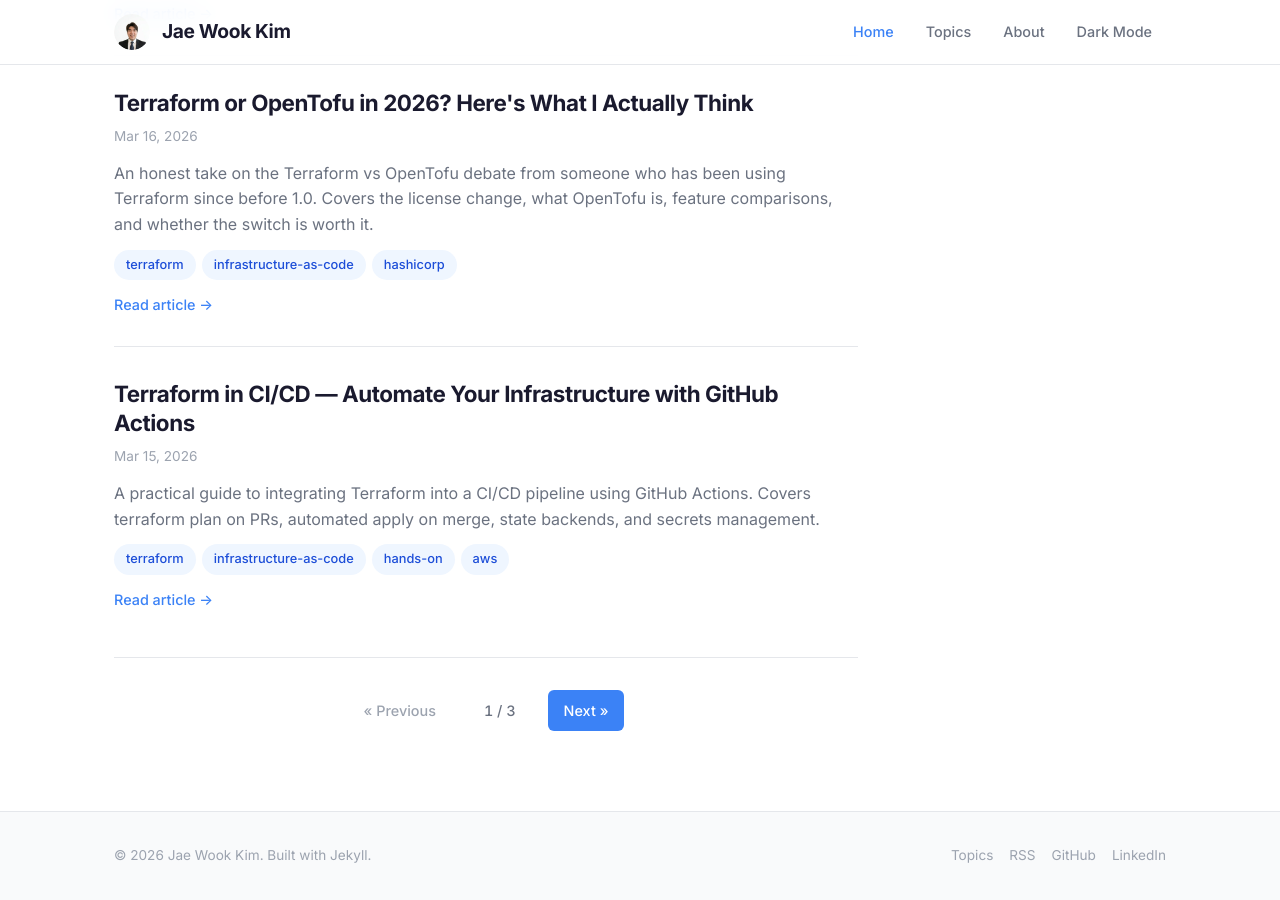
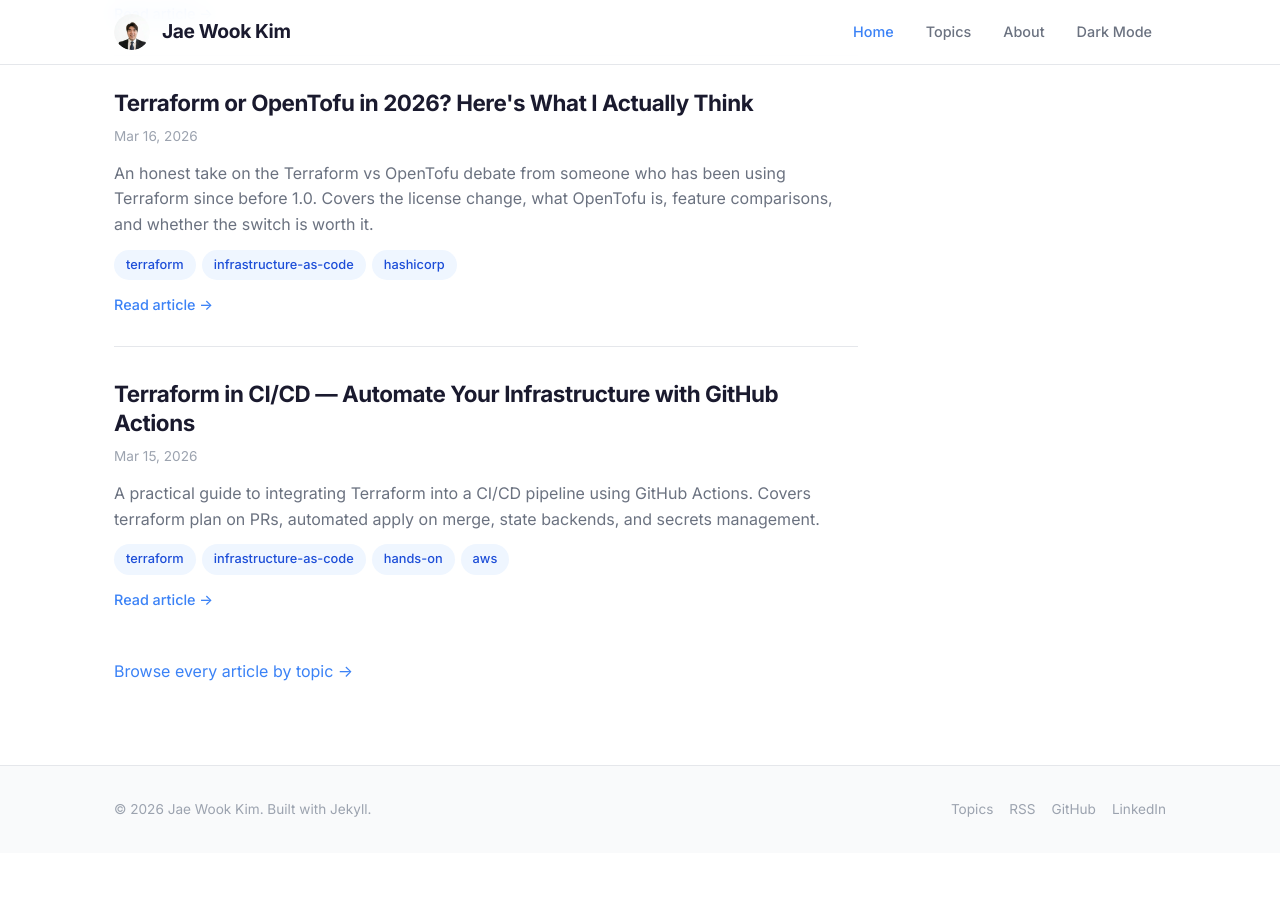
Before and after one commit to iamjaekim/iamjaekim.github.io, a Jekyll site: the page built from index.html, in a window 1280 px wide and 900 px high, scrolled down 2699 px. Built offline with Jekyll 4.4.1, drawn with Linux system fonts in a browser that asks for light colours; the list of posts is cut into pages by our own code; after the commit the page ends 3552 px from its top, so only the background shows below that.

Commit message:
Fix homepage rendering and recent post discovery

```diff
--- a/index.html
+++ b/index.html
@@ -1,7 +1,6 @@
 ---
 layout: default
 title: Developer Experience, Platform Engineering, and Cloud
-permalink: /
 description: Practical articles by Jae Wook Kim about developer experience, platform engineering, GitHub Actions, infrastructure as code, cloud architecture, and AI agents.
 ---
 
@@ -21,7 +20,7 @@
   <section class="content-main" aria-labelledby="latest-posts-title">
     <h2 id="latest-posts-title" class="section-heading">Latest articles</h2>
     <ul class="post-list">
-      {% for post in paginator.posts %}
+      {% for post in site.posts limit:10 %}
       <li class="post-card">
         <h3 class="post-card-title">
           <a href="{{ post.url | relative_url }}">{{ post.title }}</a>
@@ -44,21 +43,7 @@
       {% endfor %}
     </ul>
 
-    {% if paginator.total_pages > 1 %}
-    <nav class="pagination" aria-label="Article pages">
-      {% if paginator.previous_page %}
-        <a href="{{ paginator.previous_page_path | relative_url }}">&laquo; Previous</a>
-      {% else %}
-        <span>&laquo; Previous</span>
-      {% endif %}
-      <span class="page_number">{{ paginator.page }} / {{ paginator.total_pages }}</span>
-      {% if paginator.next_page %}
-        <a href="{{ paginator.next_page_path | relative_url }}">Next &raquo;</a>
-      {% else %}
-        <span>Next &raquo;</span>
-      {% endif %}
-    </nav>
-    {% endif %}
+    <p class="archive-link"><a href="{{ '/tags/' | relative_url }}">Browse every article by topic &rarr;</a></p>
   </section>
 
   {% include sidebar.html %}
```
